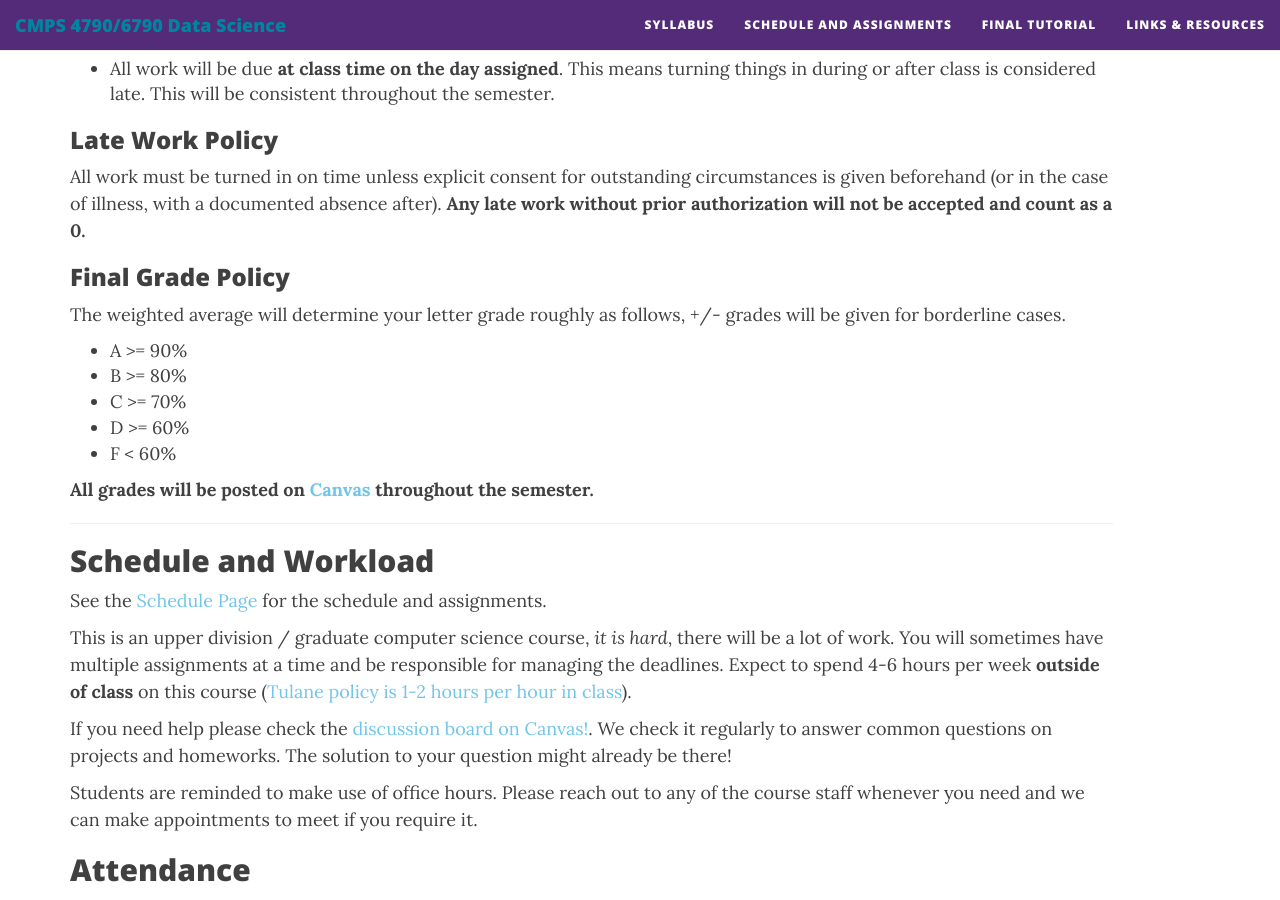
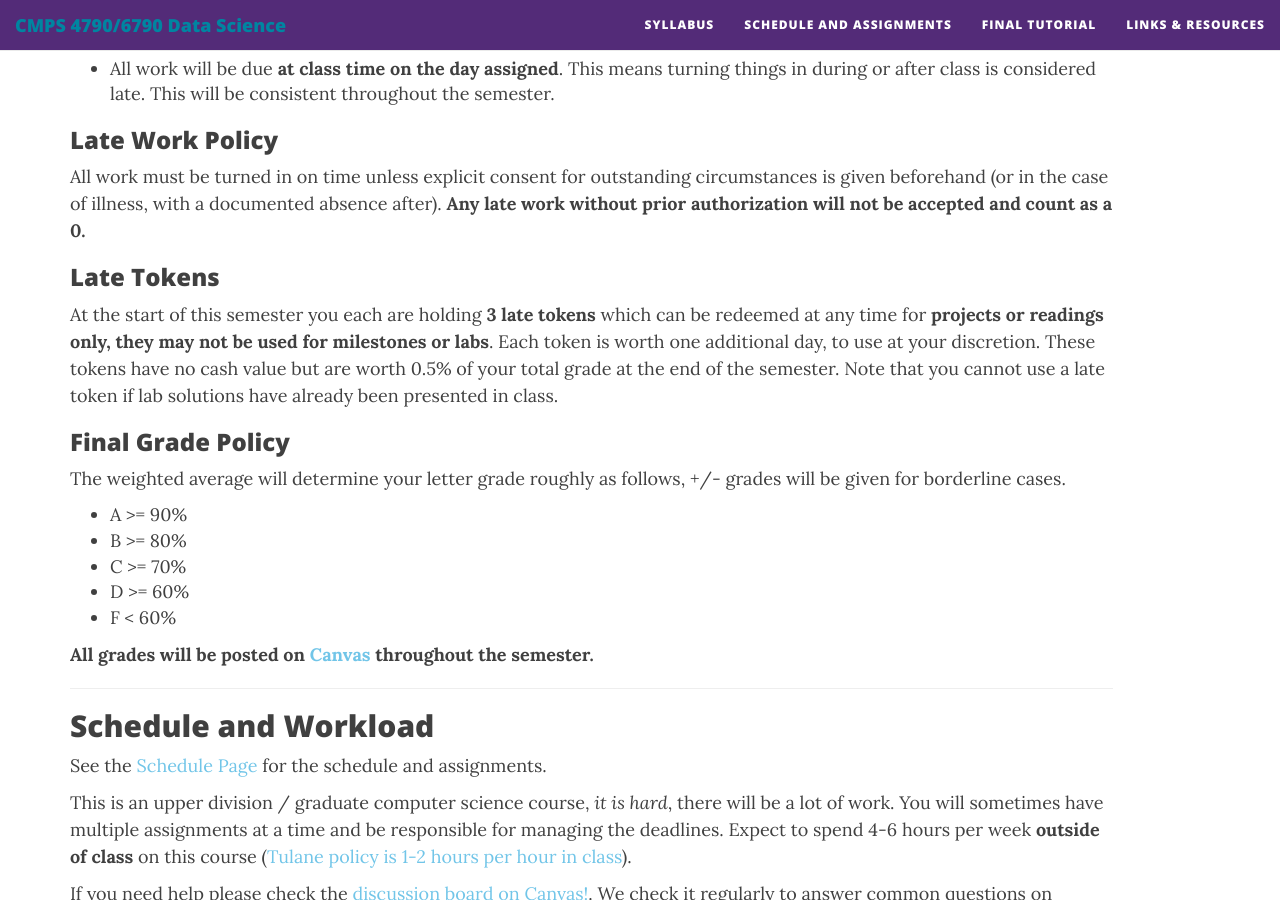
Before and after one commit to nmattei/cmps6790, a Jekyll site: the page built from syllabus.md, in a window 1280 px wide and 900 px high, scrolled down 5207 px. Built offline with Jekyll 4.4.1, drawn with Linux system fonts in a browser that asks for light colours; nearby versions of some CDN libraries; some of the changed text lies outside the part shown.

Commit message:
Update syllabus.md
late tokens

```diff
--- a/syllabus.md
+++ b/syllabus.md
@@ -119,7 +119,7 @@ Throughout the semester we will regularly complete short in class exercises such
 The best way to learn is by doing, so these will largely be applied assignments that provide hands-on experience with the basic skills a data scientist needs in industry. **Posting solutions publicly online without the staff's express consent is a direct violation of our academic integrity policy. Late assignments will not be accepted.**
 
 ### Projects
-There will be 3 "mini-projects" assigned over the course of the semester (plus one simple setup assignment that will walk you through using git, Docker, and Jupyter). The best way to learn is by doing, so these will largely be applied assignments that provide hands-on experience with the basic skills a data scientist needs in industry. **Posting solutions publicly online without the staff's express consent is a direct violation of our academic integrity policy. Late assignments will not be accepted.**
+There will be 3 "mini-projects" assigned over the course of the semester (plus one simple setup assignment that will walk you through using git, Docker, and Jupyter). The best way to learn is by doing, so these will largely be applied assignments that provide hands-on experience with the basic skills a data scientist needs in industry. **Posting solutions publicly online without the staff's express consent is a direct violation of our academic integrity policy. Late assignments will not be accepted unless a late token is used, see below.**
 
 ### Test 1 and Test 2
 This will be a written, close book, in class exam.  You are allowed one **hand-written** cheat sheet, front and back, 8.5x11 inch paper.  You will be required to turn in this cheat sheet **with** the actual exam and it will be graded for completeness and neatness. Test 2 is cumulative.  This semester both exams will take place in person. **You must earn at least a 60% average between the two exams to pass the course.**
@@ -143,6 +143,9 @@ Graduate students who enroll in this course will be required to complete their f
 
 ### Late Work Policy
 All work must be turned in on time unless explicit consent for outstanding circumstances is given beforehand (or in the case of illness, with a documented absence after).  **Any late work without prior authorization will not be accepted and count as a 0.**
+
+### Late Tokens
+At the start of this semester you each are holding **3 late tokens** which can be redeemed at any time for **projects or readings only, they may not be used for milestones or labs**.  Each token is worth one additional day, to use at your discretion.  These tokens have no cash value but are worth 0.5% of your total grade at the end of the semester.  Note that you cannot use a late token if lab solutions have already been presented in class.
 
 ### Final Grade Policy
 The weighted average will determine your letter grade roughly as follows, +/- grades will be given for borderline cases.
```
